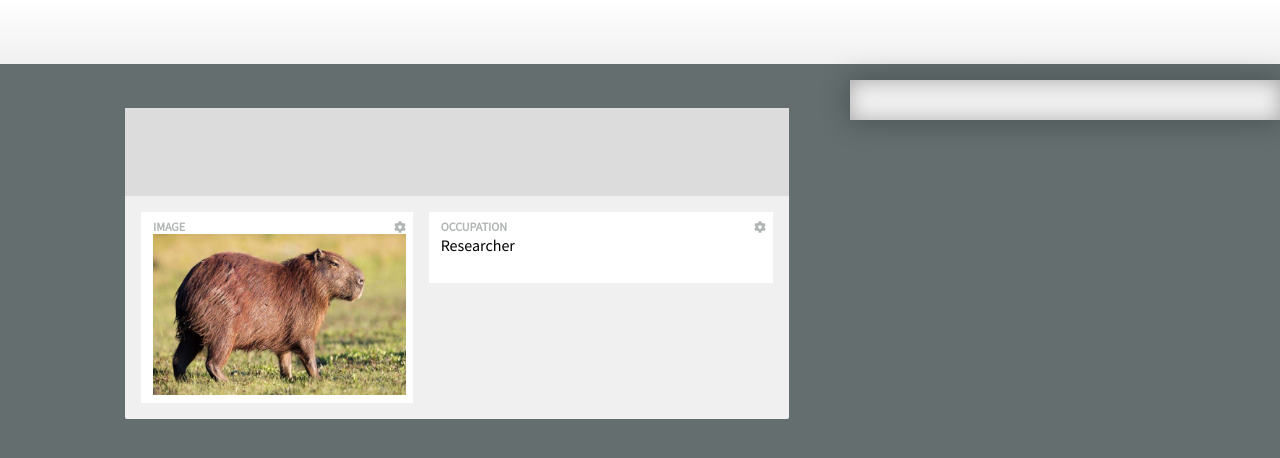
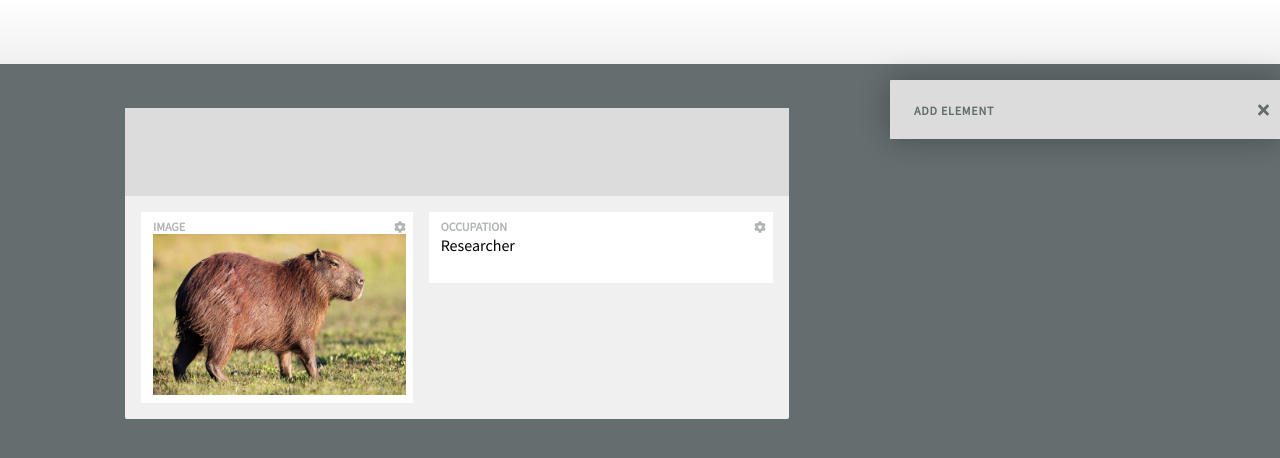
Before and after one commit to pedroAquino/MoreThanMetricsTest, a React (Create React App) app: page / in a window 1280 px wide. Shown: the top 458 px of the page. Built offline with nearby package versions, Linux system fonts and the light colour scheme.

Commit message:
sidebar header

```diff
--- a/src/SideBar/SideBar.js
+++ b/src/SideBar/SideBar.js
@@ -1,6 +1,7 @@
 // @flow
 import * as React from 'react';
 import injectSheet from "react-jss";
+import SideBarHeader from './components/SideBarHeader';
 
 type Props = {
   classes: any;
@@ -10,7 +11,7 @@ const styles = theme => ({
     sideBar: {
         width: 390,
         bordeRadius: '2px 0 0 0',
-        backgroundColor: '#F0F0F0',
+        backgroundColor: theme.colors.lightGray,
         boxShadow: 'inset 0 1px 20px 0 rgba(0,0,0,0.3), 0 0 30px 0 rgba(0,0,0,0.3)'
     }
 });
@@ -18,8 +19,8 @@ const styles = theme => ({
 export function SideBar(props: Props) {
   const { classes } = props;
   return (
-    <div style={{padding: 20}} className={classes.sideBar}>
-
+    <div className={classes.sideBar}>
+      <SideBarHeader />
     </div>
   );
 };
--- /dev/null
+++ b/src/SideBar/components/SideBarHeader.js
@@ -0,0 +1,44 @@
+// @flow
+import * as React from 'react';
+import injectSheet from "react-jss";
+import { FontAwesomeIcon } from '@fortawesome/react-fontawesome';
+
+type Props = {
+
+};
+
+const styles = theme => ({
+    sideBarHeader: {
+	    height: 36,
+        borderRadius: '2px 0 0 0',
+        backgroundColor: theme.colors.midleGray,
+        padding: '11px 11px 12px 24px',
+        color: theme.colors.darkGray,
+    },
+    headerText: {
+        fontSize: theme.fontSizes.small,
+        fontWeight: 600,
+        letterSpacing: 0.8,
+        float: 'left'
+    },
+    headerIcon: {
+        float: 'right',
+        marginTop: 9
+    }
+});
+
+function SideBarHeader(props: Props) {
+  const { classes } = props;
+  return (
+    <div className={classes.sideBarHeader}>
+        <p className={classes.headerText}>
+            ADD ELEMENT
+        </p>
+        <div className={classes.headerIcon}>
+            <FontAwesomeIcon icon="times" />
+        </div>
+    </div>
+  );
+};
+
+export default injectSheet(styles)(SideBarHeader);
--- a/src/shared/components/Card.js
+++ b/src/shared/components/Card.js
@@ -1,7 +1,7 @@
 // @flow
 import * as React from 'react';
 import injectSheet from "react-jss";
-import { FontAwesomeIcon } from '@fortawesome/react-fontawesome'
+import { FontAwesomeIcon } from '@fortawesome/react-fontawesome';
 
 type Props = {
   classes: any;
--- a/src/shared/config/fontAwesome.js
+++ b/src/shared/config/fontAwesome.js
@@ -1,10 +1,10 @@
 import { library } from '@fortawesome/fontawesome-svg-core';
-import { faSave, faCog } from '@fortawesome/free-solid-svg-icons';
+import { faSave, faCog, faTimes } from '@fortawesome/free-solid-svg-icons';
 
 const configureFontAwesome = () => {
     library.add(faSave);
-    console.log('faCog', faCog);
     library.add(faCog);
+    library.add(faTimes);
 };
 
 export default configureFontAwesome;
```
